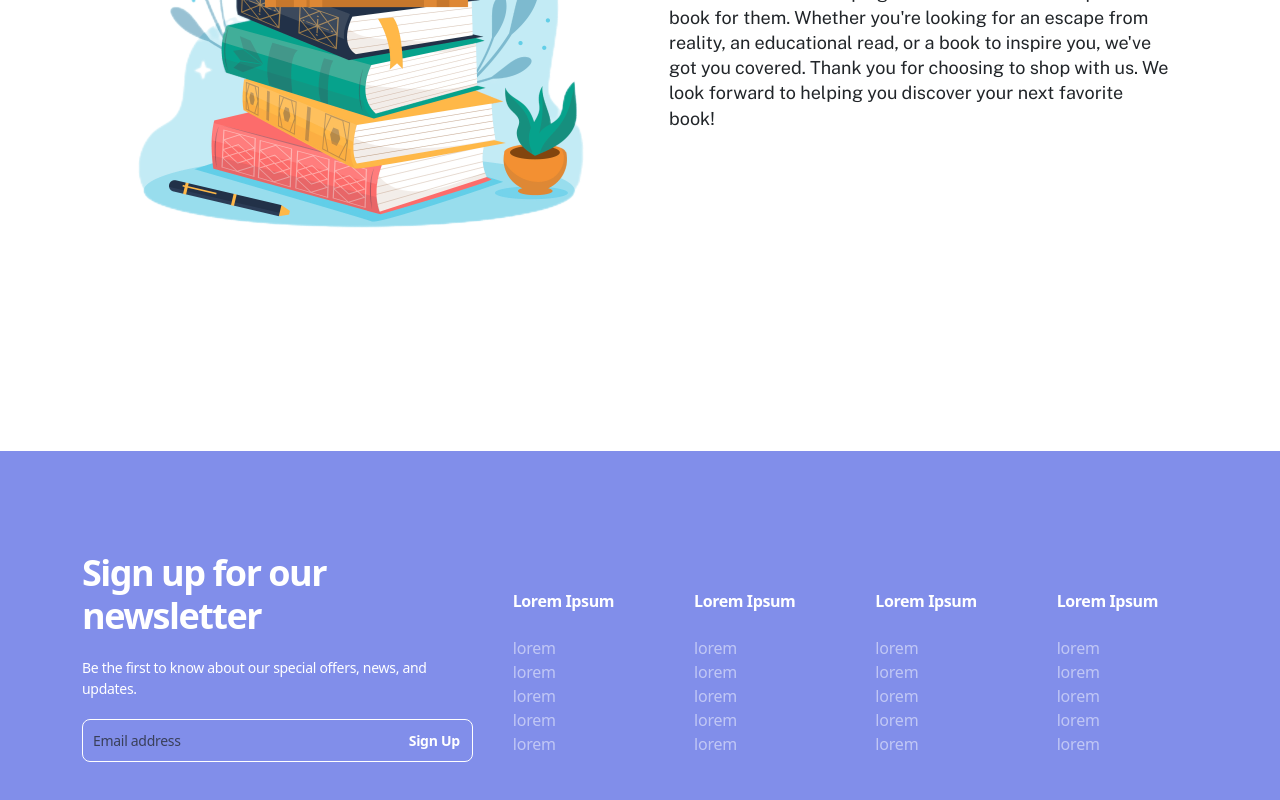
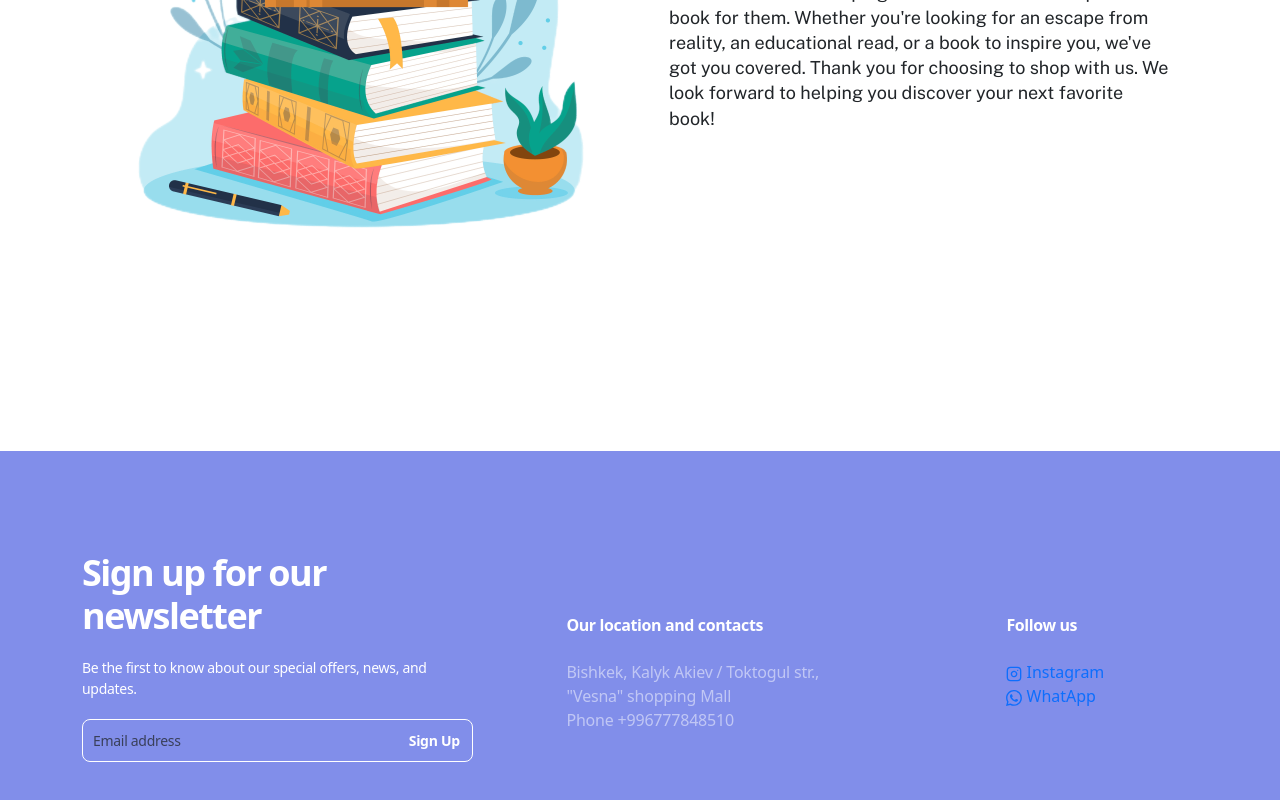
Before and after one commit to kanjar45/bookShop23, a React (Create React App) app: page /about in a window 1280 px wide. Shown: the part 375-1175 px from the top of the page. Built offline with nearby package versions, Linux system fonts and the light colour scheme.

Commit message:
footer teg a

```diff
--- a/src/components/footer/footer.js
+++ b/src/components/footer/footer.js
@@ -1,4 +1,6 @@
 import React from 'react';
+import {FiInstagram} from "react-icons/fi";
+import {BsWhatsapp} from "react-icons/bs";
 
 const Footer = () => {
     return (
@@ -19,46 +21,18 @@ const Footer = () => {
 
                     <div className='lorems'>
                         <div className='footer--title'>
-                            <h4>Lorem Ipsum</h4>
+                            <h4>Our location and contacts</h4>
                             <div>
-                                <p>lorem</p>
-                                <p>lorem</p>
-                                <p>lorem</p>
-                                <p>lorem</p>
-                                <p>lorem</p>
+                                <p>Bishkek, Kalyk Akiev / Toktogul str., <br/> "Vesna" shopping Mall </p>
+                                <p>Phone +996777848510</p>
                             </div>
 
                         </div>
                         <div className='footer--title'>
-                            <h4>Lorem Ipsum</h4>
+                            <h4>Follow us</h4>
                             <div>
-                                <p>lorem</p>
-                                <p>lorem</p>
-                                <p>lorem</p>
-                                <p>lorem</p>
-                                <p>lorem</p>
-                            </div>
-
-                        </div>
-                        <div className='footer--title'>
-                            <h4>Lorem Ipsum</h4>
-                            <div>
-                                <p>lorem</p>
-                                <p>lorem</p>
-                                <p>lorem</p>
-                                <p>lorem</p>
-                                <p>lorem</p>
-                            </div>
-
-                        </div>
-                        <div className='footer--title'>
-                            <h4>Lorem Ipsum</h4>
-                            <div>
-                                <p>lorem</p>
-                                <p>lorem</p>
-                                <p>lorem</p>
-                                <p>lorem</p>
-                                <p>lorem</p>
+                                <a href="https://www.instagram.com/danek_books/"><FiInstagram/>  Instagram</a>
+                                <a href="https://api.whatsapp.com/send/?phone=996777858410&text&type=phone_number&app_absent=0"><BsWhatsapp/>  WhatApp</a>
                             </div>
 
                         </div>
```
